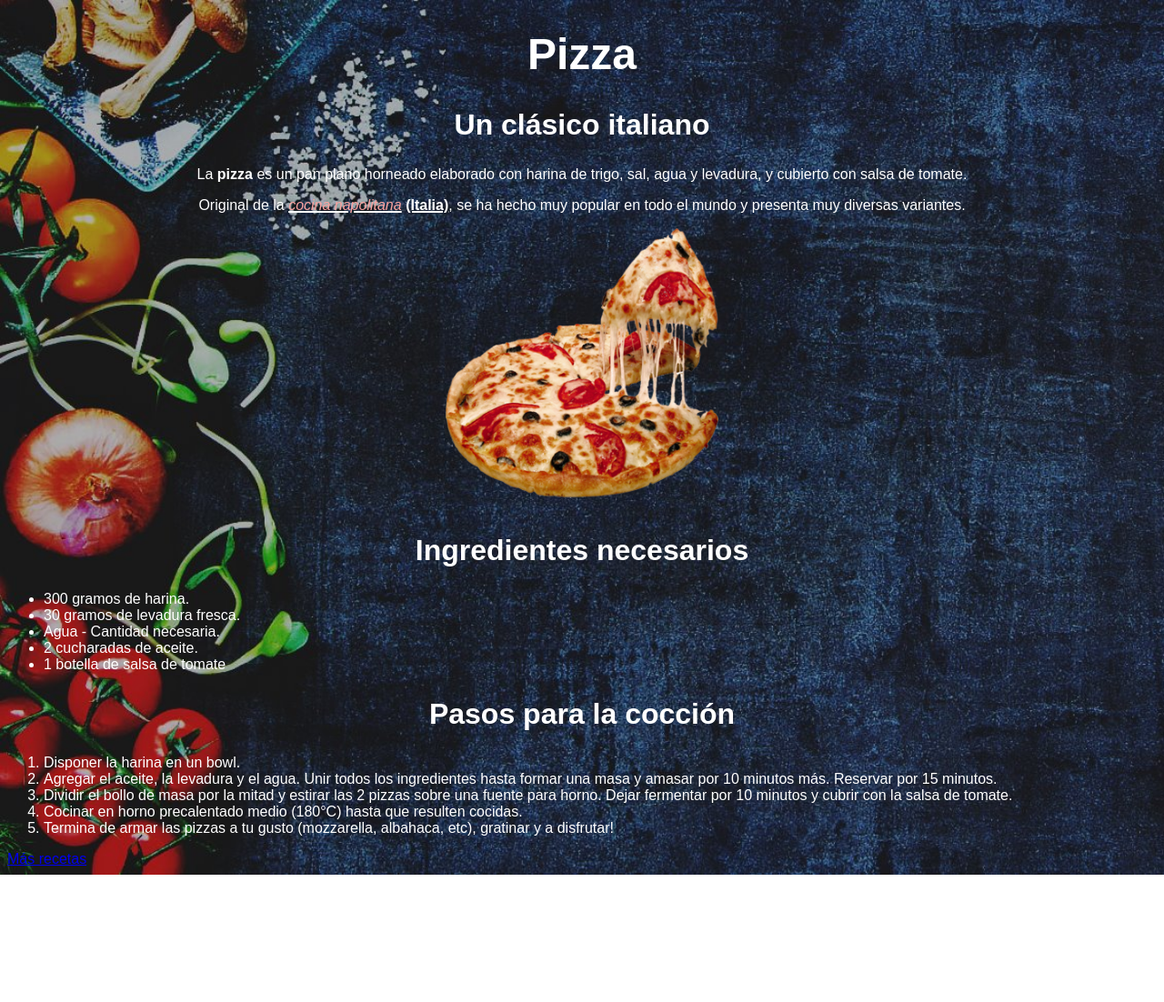
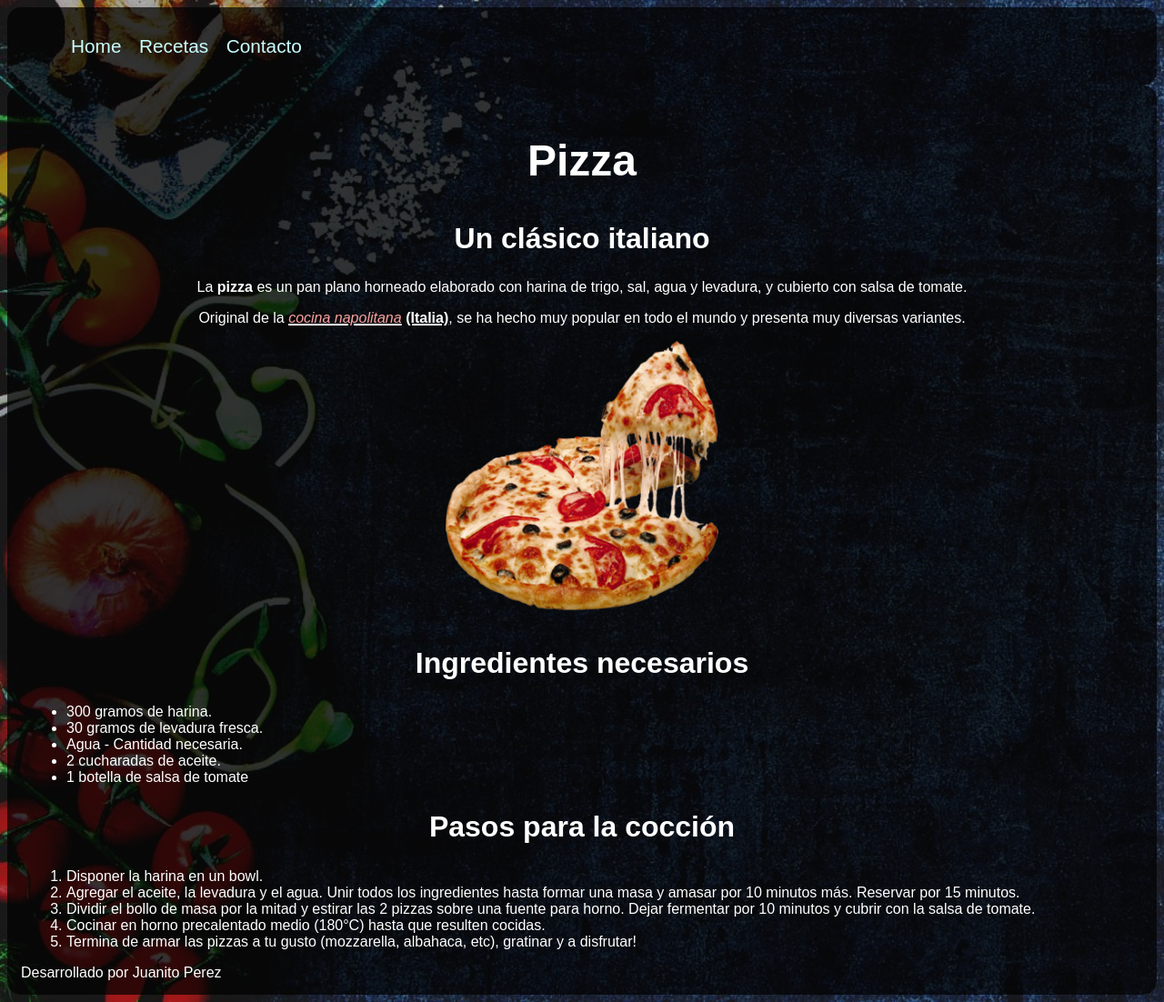
Before and after one commit to CaC2023c1-FullStackJAVA-23053/cac-cocina, a plain HTML site: page index.html in a window 1280 px wide. Shown: the whole page at 91% size. Before the commit the page ends 962 px from the top, so only its background shows below. Drawn offline with Linux system fonts and the light colour scheme.

Commit message:
box-model

```diff
--- a/css/style.css
+++ b/css/style.css
@@ -1,3 +1,11 @@
+/*
+
+* {
+    margin: 0;
+    padding: 0;
+}
+
+*/
 body {
     font-family: Arial, Helvetica, sans-serif;
     /*background-color: #222;*/
@@ -41,3 +49,28 @@ p {
 .subrayado {
     text-decoration: underline 2px rgb(255, 255, 255);
 }
+
+section, nav {
+    border-radius: 15px;
+    background-color: rgba(0, 0, 0, 0.7);
+    padding: 15px;
+}
+
+.caja {
+    margin: 10px;
+}
+
+nav ul li {
+    display: inline-block;
+    margin-left: 15px;
+}
+
+nav ul li a {
+    color:rgb(201, 255, 255);
+    text-decoration: none;
+    font-size: 1.3rem;
+}
+
+nav ul li a:hover {
+    color:rgb(168, 252, 252);
+}
--- a/index.html
+++ b/index.html
@@ -8,14 +8,27 @@
 	<link rel="stylesheet" href="css/style.css">
   </head>
   <body>
+
+		<nav>
+			<ul>
+				<li><a href="#">Home</a></li>
+				<li><a href="#">Recetas</a></li>
+				<li><a href="#">Contacto</a></li>
+			</ul>
+		</nav>
+
+
+		<section>
 			<h1>Pizza</h1>
 			<h2 class="negrita">Un clásico italiano</h2>
 
 			<p>La <span class="negrita">pizza</span> es un pan plano horneado elaborado con harina de trigo, sal, agua y levadura, y cubierto con salsa de tomate.</p>
 			<p>Original de la <span id="superDestacado" class="subrayado">cocina napolitana</span> <span class="negrita subrayado">(Italia)</span>, se ha hecho muy popular en todo el mundo y presenta muy diversas variantes.</p>
 
+
 		<img class="imagenDeReceta" src="img/pizza.png" width="300px">
 
+		<div class="caja">
 			<h2>Ingredientes necesarios</h2>
 			<ul>
 				<li>300 gramos de harina.</li>
@@ -24,6 +37,8 @@
 				<li>2 cucharadas de aceite.</li>
 				<li>1 botella de salsa de tomate</li>
 			</ul>
+		</div>
+		<div class="caja">
 			<h2>Pasos para la cocción</h2>
 			<ol>
 				<li>Disponer la harina en un bowl.</li>
@@ -32,7 +47,12 @@
 				<li>Cocinar en horno precalentado medio (180°C) hasta que resulten cocidas.</li>
 				<li>Termina de armar las pizzas a tu gusto (mozzarella, albahaca, etc), gratinar y a disfrutar!</li>
 			</ol>
+		</div>
 
-		<a href="http://recetas.lanacion.com.ar/" target="_blank">Más recetas</a>
+		<footer>
+			Desarrollado por Juanito Perez
+		</footer>
+
+	</section>
 	</body>
 </html>
```
Lines whose indentation alone changed are shown as unchanged.
